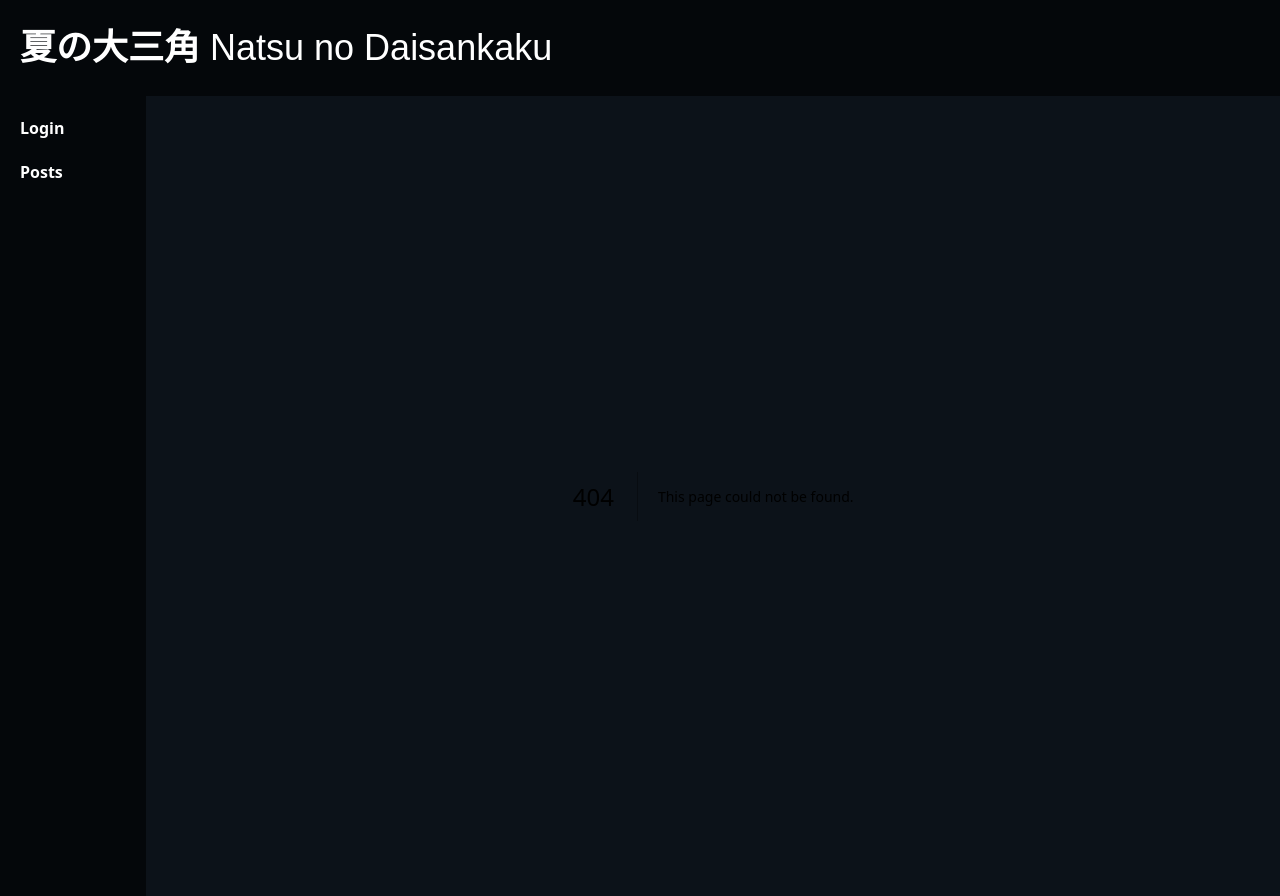
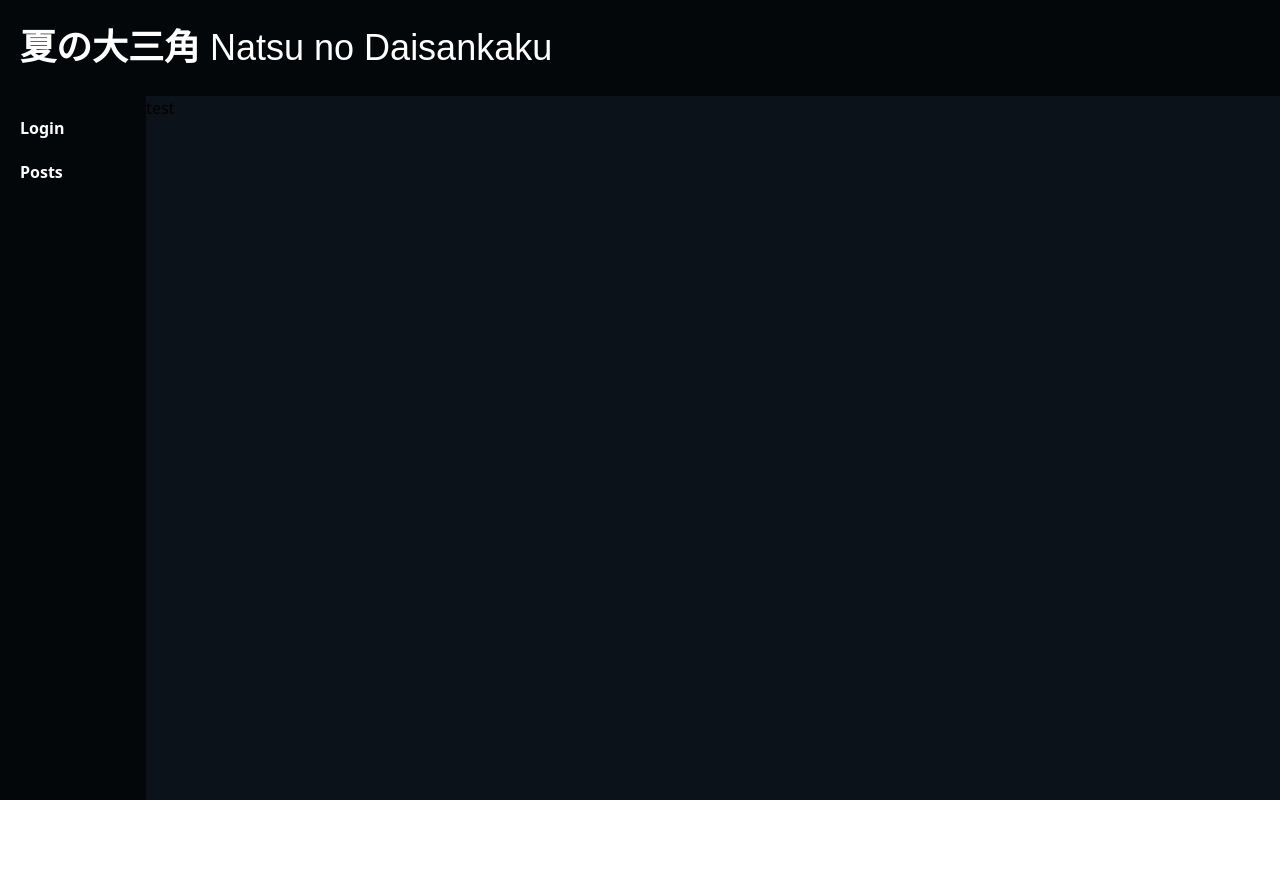
Before and after one commit to kuromika/nnd-frontend-admin, a Next.js app: page /posts/create in a window 1280 px wide. Before the commit this address had no page. After the commit the page ends 800 px from the top, so only its background shows below. Built offline with nearby package versions, Linux system fonts and the light colour scheme; a web font is replaced by a local one.

Commit message:
Create nested post routes

```diff
--- /dev/null
+++ b/src/pages/posts.tsx
@@ -0,0 +1,5 @@
+const Posts = () => {
+  return <main className="bg-[#0C1219] w-full"></main>;
+};
+
+export default Posts;
--- /dev/null
+++ b/src/pages/posts/create.tsx
@@ -0,0 +1,5 @@
+const CreatePost = () => {
+  return <h1>test</h1>;
+};
+
+export default CreatePost;
--- /dev/null
+++ b/src/pages/posts/index.tsx
@@ -0,0 +1,5 @@
+const Posts = () => {
+  return <h1>posts</h1>;
+};
+
+export default Posts;
```
